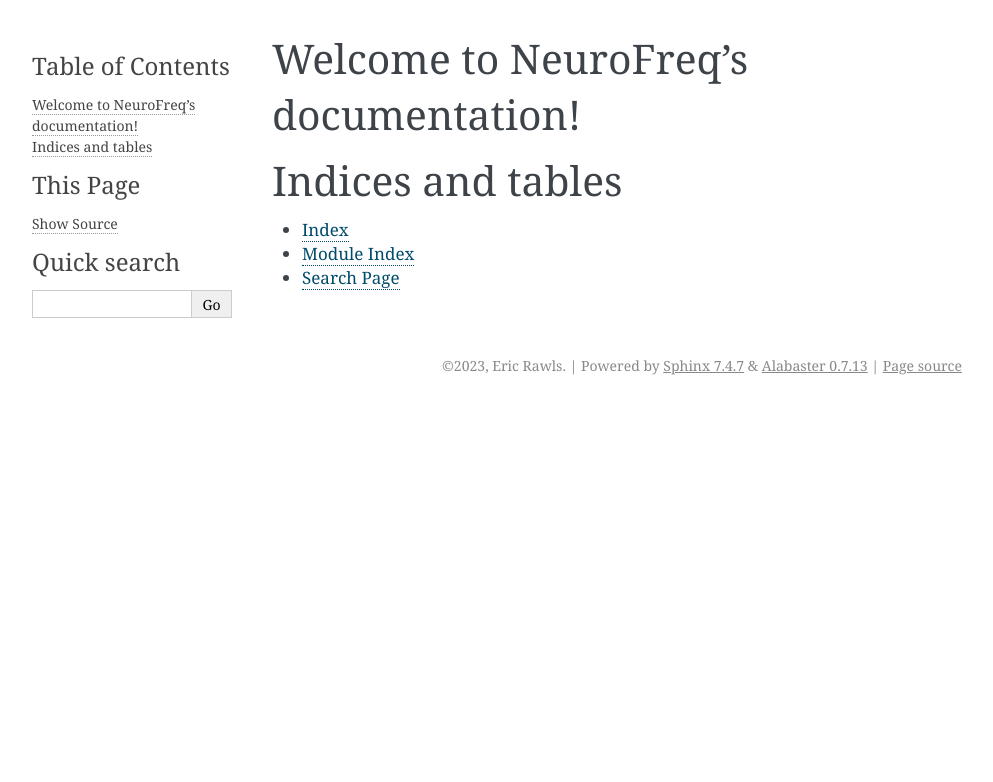
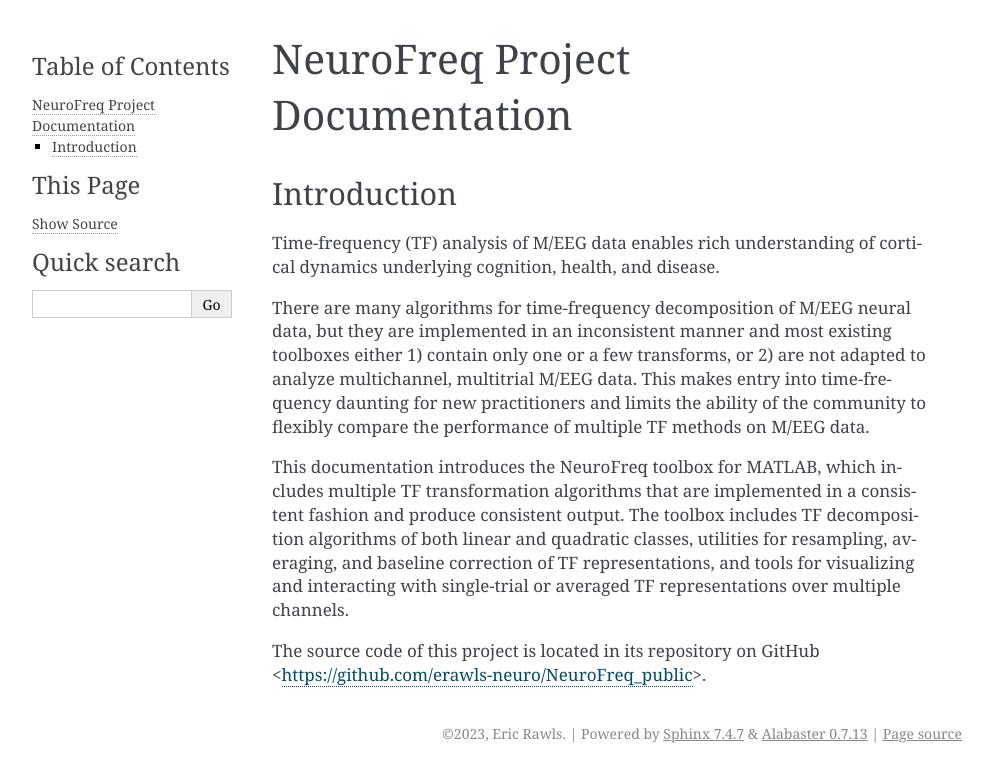
Before and after one commit to erawls-neuro/NeuroFreq_public, a Sphinx documentation site: the page built from docs/index.rst, in a window 1280 px wide. Shown: the top 782 px of the page, without its empty margins (148-1141 px from the left). Built offline with Sphinx 7.4.7, drawn with Linux system fonts in a browser that asks for light colours.

Commit message:
adding docs

```diff
--- a/docs/index.rst
+++ b/docs/index.rst
@@ -1,20 +1,22 @@
-.. NeuroFreq documentation master file, created by
-   sphinx-quickstart on Sat Aug 19 14:51:30 2023.
-   You can adapt this file completely to your liking, but it should at least
-   contain the root `toctree` directive.
+.. _index
 
-Welcome to NeuroFreq's documentation!
-=====================================
+*******************************
+NeuroFreq Project Documentation
+*******************************
 
-.. toctree::
-   :maxdepth: 2
-   :caption: Contents:
+.. meta::
+    :description: Neurofreq documentation
+    :keywords: EEG, MEG, time-frequency
 
 
+.. _dsg-introduction:
 
-Indices and tables
-==================
+Introduction
+============
+Time-frequency (TF) analysis of M/EEG data enables rich understanding of cortical dynamics underlying cognition, health, and disease.
 
-* :ref:`genindex`
-* :ref:`modindex`
-* :ref:`search`
+There are many algorithms for time-frequency decomposition of M/EEG neural data, but they are implemented in an inconsistent manner and most existing toolboxes either 1) contain only one or a few transforms, or 2) are not adapted to analyze multichannel, multitrial M/EEG data. This makes entry into time-frequency daunting for new practitioners and limits the ability of the community to flexibly compare the performance of multiple TF methods on M/EEG data.
+
+This documentation introduces the NeuroFreq toolbox for MATLAB, which includes multiple TF transformation algorithms that are implemented in a consistent fashion and produce consistent output. The toolbox includes TF decomposition algorithms of both linear and quadratic classes, utilities for resampling, averaging, and baseline correction of TF representations, and tools for visualizing and interacting with single-trial or averaged TF representations over multiple channels.
+
+The source code of this project is located in its repository on GitHub <https://github.com/erawls-neuro/NeuroFreq_public>.
```
Also changed, not shown: 1 other file.
